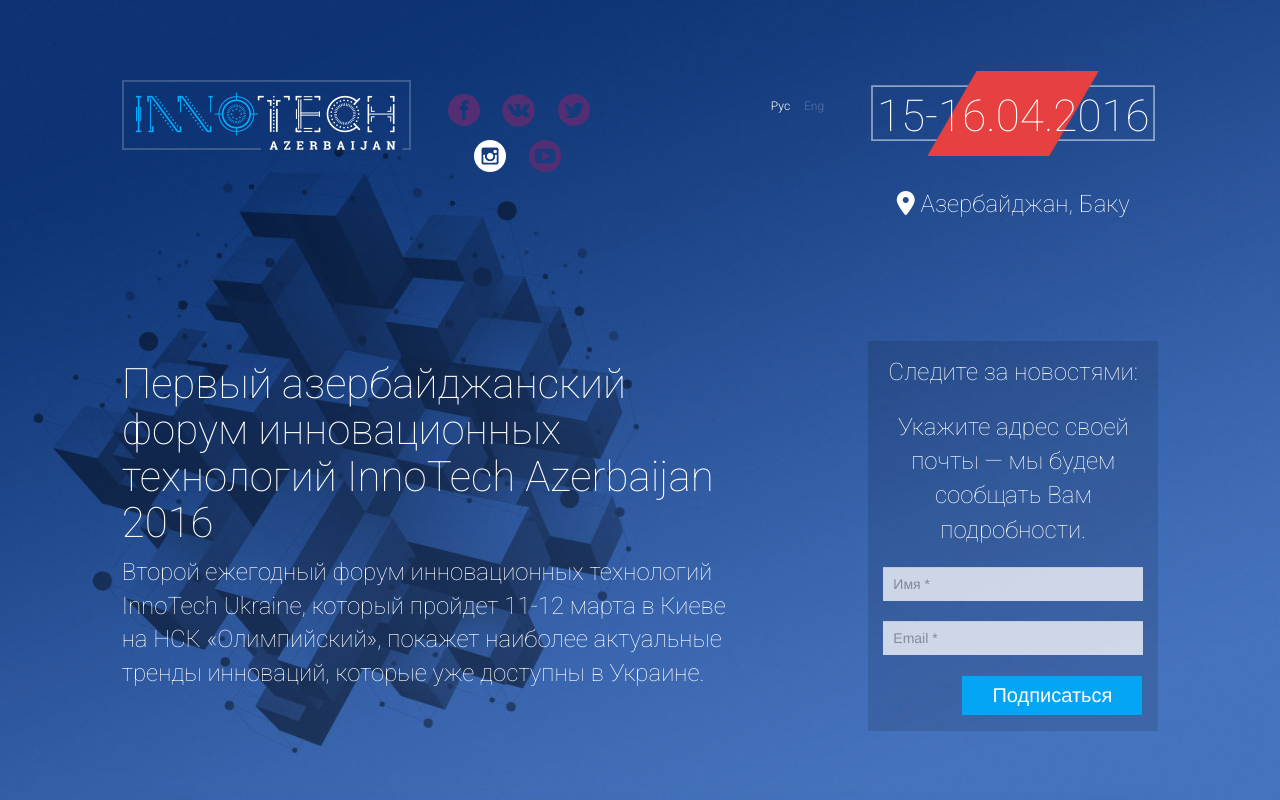
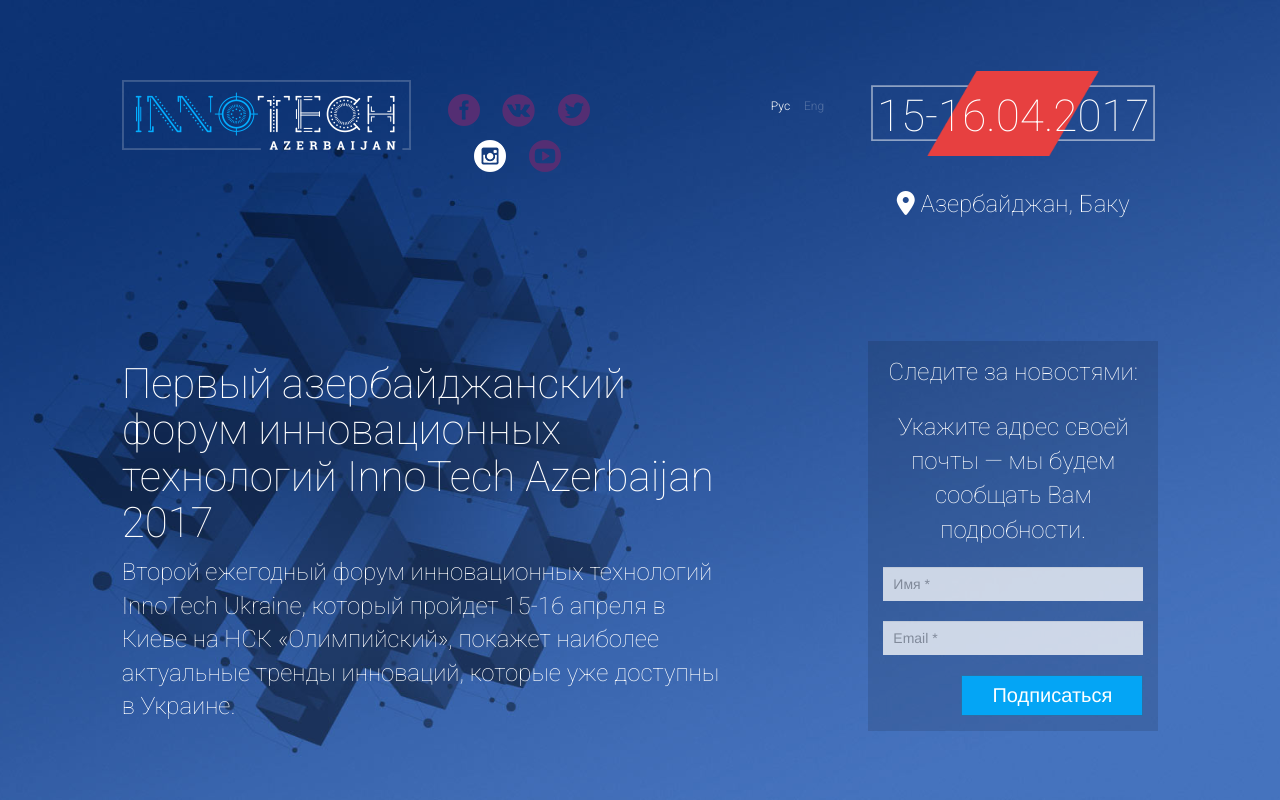
Before and after one commit to anton84des/ExpoSmile, a plain HTML site: page index.html in a window 1280 px wide. Shown: the top 800 px of the page. Drawn offline with nearby package versions, Linux system fonts and the light colour scheme.

Commit message:
Update index.html

```diff
--- a/index.html
+++ b/index.html
@@ -35,7 +35,7 @@
 					</ul>
 				</div>
 				<div class="col-lg-3 text-center">
-					<div id="date">15-16.04.2016</div>
+					<div id="date">15-16.04.2017</div>
 					<div id="location">
 						<div class="inline text-center">
 							<i class="fa fa-map-marker" aria-hidden="true"></i>
@@ -48,8 +48,8 @@
 			<!-- MAIN CONTENT -->
 			<div id="main" class="row">
 				<div class="col-lg-6 col-lg-offset-1">
-					<h1>Первый азербайджанский форум инновационных технологий InnoTech Azerbaijan 2016</h1>
-					<p class="lead">Второй ежегодный форум инновационных технологий InnoTech Ukraine, который пройдет 11-12 марта в Киеве на НСК «Олимпийский», покажет наиболее актуальные тренды инноваций, которые уже доступны в Украине.</p>
+					<h1>Первый азербайджанский форум инновационных технологий InnoTech Azerbaijan 2017</h1>
+					<p class="lead">Второй ежегодный форум инновационных технологий InnoTech Ukraine, который пройдет 15-16 апреля в Киеве на НСК «Олимпийский», покажет наиболее актуальные тренды инноваций, которые уже доступны в Украине.</p>
 				</div>
 				<div class="col-lg-3 col-lg-offset-1">
 					<form id="contact-form" class="clearfix">
```
